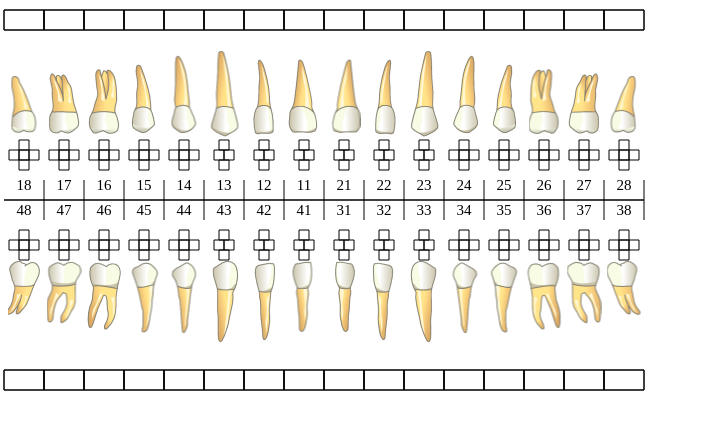
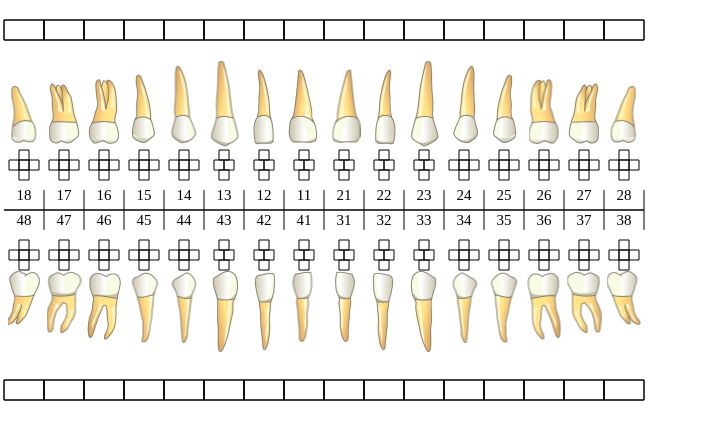
Before and after one commit to bardurt/odontograma, a plain HTML site: page public_html/index.html in a window 1280 px wide. Shown: the whole page, without its empty margins (0-705 px from the left). Drawn offline with Linux system fonts and the light colour scheme.

Commit message:
Update to drawing

```diff
--- a/public_html/index.html
+++ b/public_html/index.html
@@ -1,6 +1,7 @@
 <!DOCTYPE HTML>
 <html>
     <head>
+        <title>Odontograph 1.0.0</title>
         <link rel="shortcut icon" href="/favicon.ico" type="image/x-icon">
         <link rel="icon" href="/favicon.ico" type="image/x-icon">
         <style>
@@ -12,7 +13,7 @@
         <script src="js/odontCanvas/core/engine.js" type="text/javascript"></script>
     </head>
     <body>
-        <canvas id="canvas" width="648" height="400"></canvas>
+        <canvas id="canvas" width="648" height="420"></canvas>
         <script>
             var canvas = document.getElementById('canvas');
 
@@ -35,7 +36,6 @@
             }, false);
 
 
-
         </script>
     </body>
 </html>
--- a/public_html/js/odontCanvas/core/engine.js
+++ b/public_html/js/odontCanvas/core/engine.js
@@ -802,7 +802,7 @@ Engine.prototype.onButtonClick = function (event)
 
     if (event.key === "s") {
 
-        this.selectedHallazgo = 22;
+        this.selectedHallazgo = this.constants.DIASTEMA;
         this.settings.HIHGLIGHT_SPACES = true;
         this.update();
 
@@ -906,7 +906,6 @@ Engine.prototype.onButtonClick = function (event)
         this.update();
 
     }
-
 
     if (event.key === "v") {
         var data = this.getData();
--- a/public_html/js/odontCanvas/core/renderer.js
+++ b/public_html/js/odontCanvas/core/renderer.js
@@ -74,7 +74,7 @@ Renderer.prototype.clear = function(settings)
 
     // clear
     if(settings.DEBUG){
-        this.context.fillStyle ="#ffff31";
+        this.context.fillStyle ="#e6fff3";
     } else{
         this.context.fillStyle ="#ffffff";
     }
```
Also changed, not shown: public_html/js/odontCanvas/models/damage.js (+4 -4 lines).
